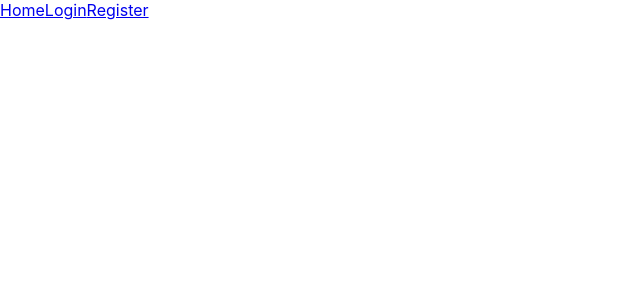
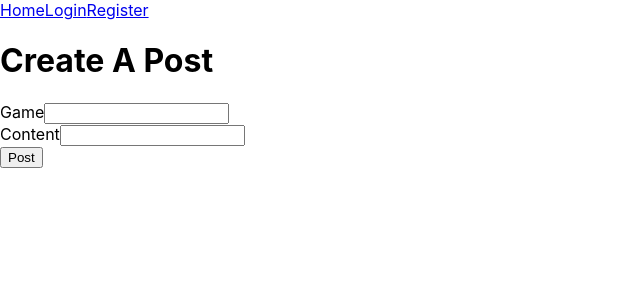
Before and after one commit to LA-Miller/Gamer-Buds-Client, a React (Create React App) app: page /create in a window 1280 px wide. Before the commit this address had no page. Shown: the top 300 px of the page, without its empty margins (0-640 px from the left). Built offline with nearby package versions, Linux system fonts and the light colour scheme.

Commit message:
Can create a post

```diff
--- a/src/App.tsx
+++ b/src/App.tsx
@@ -5,6 +5,7 @@ import Login from "./components/Login";
 import Register from "./components/Register";
 import { BrowserRouter as Router, Routes, Route } from "react-router-dom";
 import NavbarComponent from "./components/Navbar";
+import PostCreate from "./components/PostCreate";
 
 export type AppState = {
   isLoggedIn: boolean,
@@ -70,6 +71,15 @@ const App: React.FunctionComponent = () => {
           ></Register>
         }/>
       </Routes>
+
+      <Routes>
+        <Route path='/create' element={
+          <PostCreate
+            sessionToken={sessionToken}
+            updateToken={updateToken}
+          ></PostCreate>
+        }/>
+      </Routes>
     </Router>
   );
 };
--- a/src/components/PostCreate.tsx
+++ b/src/components/PostCreate.tsx
@@ -1 +1,93 @@
 import React from "react";
+import { AppState } from "../App";
+import { Form, FormGroup, Label, Input, Button } from "reactstrap";
+
+export type postProps = {
+    sessionToken: AppState["sessionToken"];
+    updateToken: AppState["updateToken"];
+}
+
+class PostCreate extends React.Component<
+    postProps,
+{
+    game: string,
+    content: string,
+}> {
+    constructor(props: postProps) {
+        super(props)
+
+        this.state = {
+            game: '',
+            content: '',
+        }
+    }
+
+    postFetch = (e: React.FormEvent<HTMLFormElement>) => {
+        e.preventDefault();
+
+        fetch("https://lam-gamer-buds-server.herokuapp.com/post/create", {
+            method: "POST",
+            body: JSON.stringify({
+                post: {
+                    game: this.state.game,
+                    content: this.state.content
+                },
+            }),
+            headers: new Headers({
+                "Content-Type": "application/json",
+                Authorization: `Bearer ${this.props.sessionToken}`,
+            })
+        })
+        .then((res) => res.json())
+        .then((data) => {
+            console.log("data:", data);
+        })
+        .catch((error) => console.log("Error:", error));
+    }
+
+
+  handleChange = (e: React.ChangeEvent<HTMLInputElement>) => {
+    this.setState({
+      ...this.state,
+      [e.target.name]: e.target.value,
+    });
+  };
+
+    render(): React.ReactNode {
+        return(
+            <div>
+                <h1>Create A Post</h1>
+                <Form onSubmit={this.postFetch}>
+                    <FormGroup>
+                        <Label id="game-label" htmlFor="email">
+                            Game
+                        </Label>
+                        <Input
+                            onChange={this.handleChange}
+                            name="game"
+                            value={this.state.game}
+                            required={true}
+                        />
+                    </FormGroup>
+                    <FormGroup>
+                        <Label id="content-label" htmlFor="content">
+                            Content
+                        </Label>
+                        <Input
+                            onChange={this.handleChange}
+                            name="content"
+                            value={this.state.content}
+                            required={true}
+                        />
+                    </FormGroup>
+                    <Button id="post-btn" type="submit">
+                        Post
+                    </Button>
+                </Form>
+            </div>
+        )
+    }
+
+}
+
+export default PostCreate;
--- a/src/components/Register.tsx
+++ b/src/components/Register.tsx
@@ -48,6 +48,7 @@ class Register extends React.Component<
       ...this.state,
       [e.target.name]: e.target.value,
     });
+    console.log(process.env.REACT_APP_ADMIN_KEY)
   };
 
   //  POST
```
